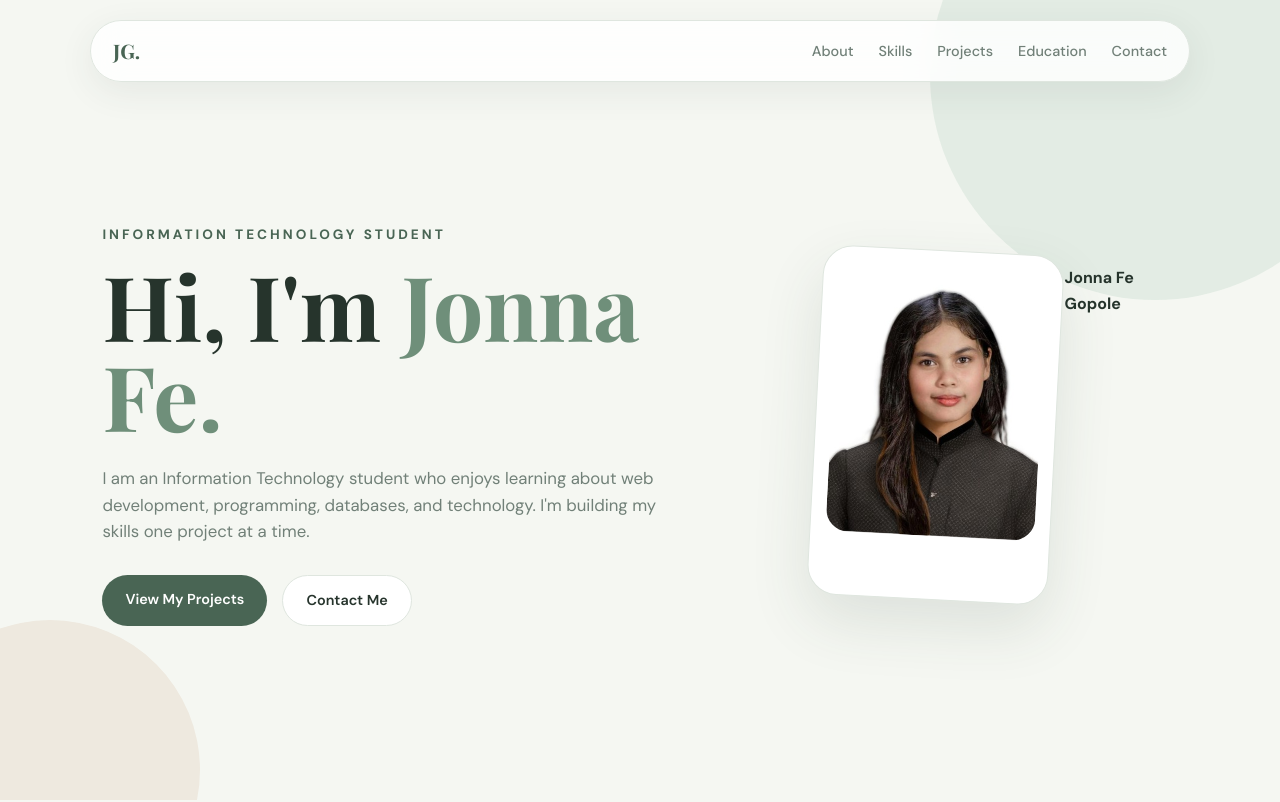
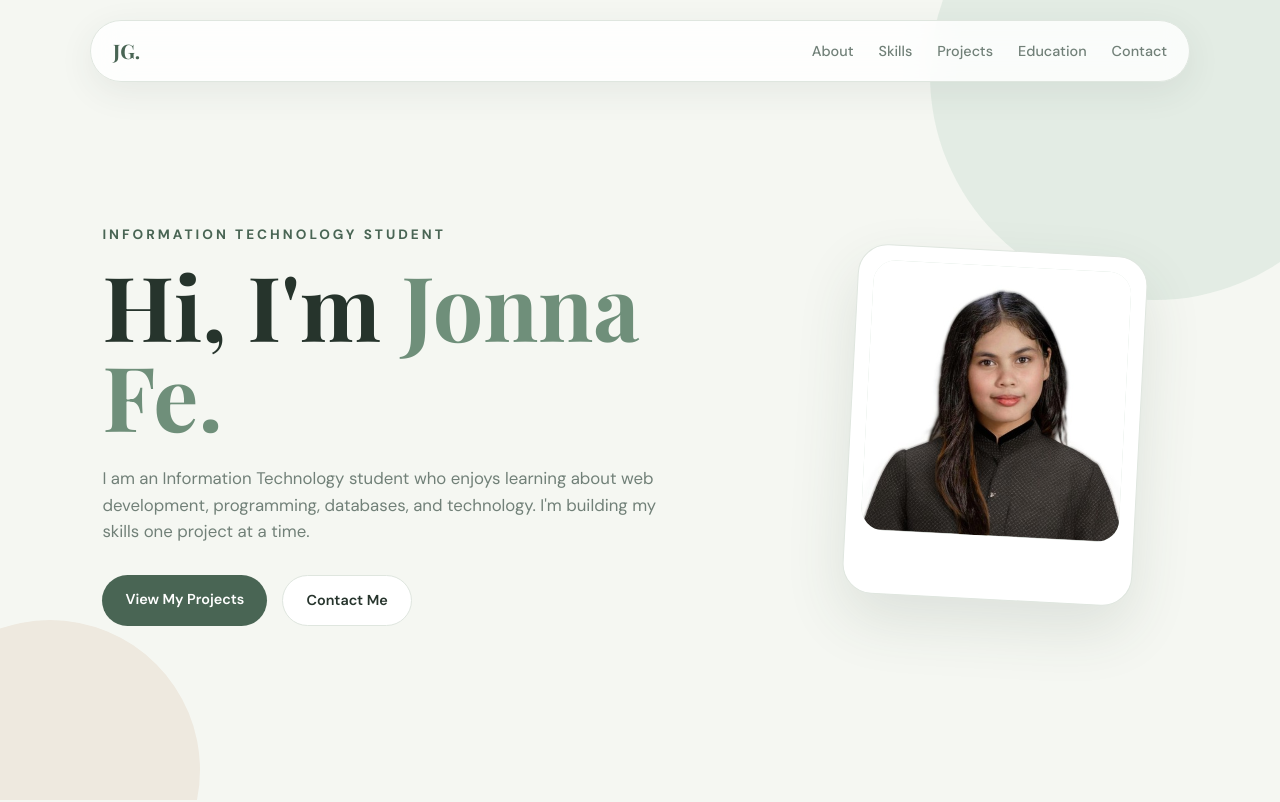
Before and after one commit to Jonnafegopole/Portfolio, a plain HTML site: page index.html in a window 1280 px wide. Shown: the top 802 px of the page. Drawn offline with nearby package versions, Linux system fonts and the light colour scheme.

Commit message:
remove name text

```diff
--- a/index.html
+++ b/index.html
@@ -782,7 +782,8 @@ footer {
                 </div>
 
                 <div class="profile-name">
-                </h3> Jonna Fe Gopole</h3>
+
+
                 </div>
 
             </div>
```
